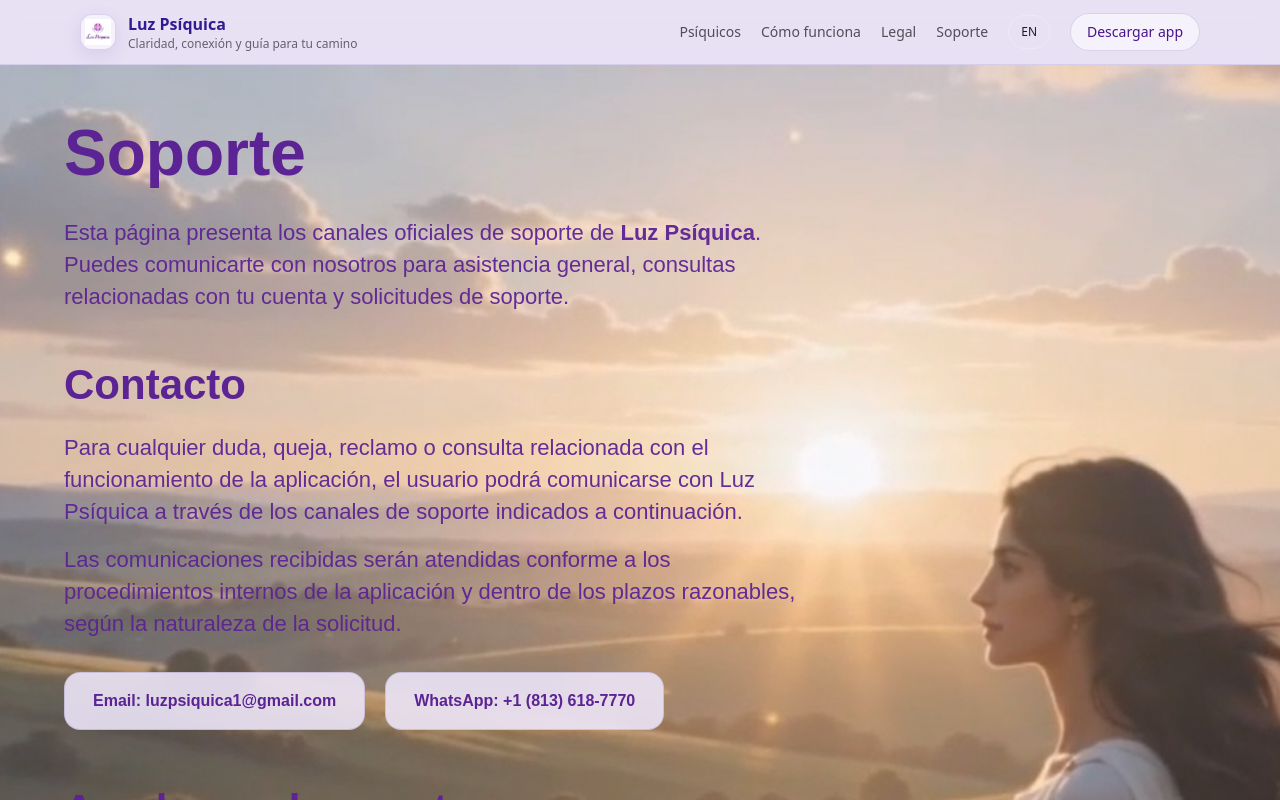
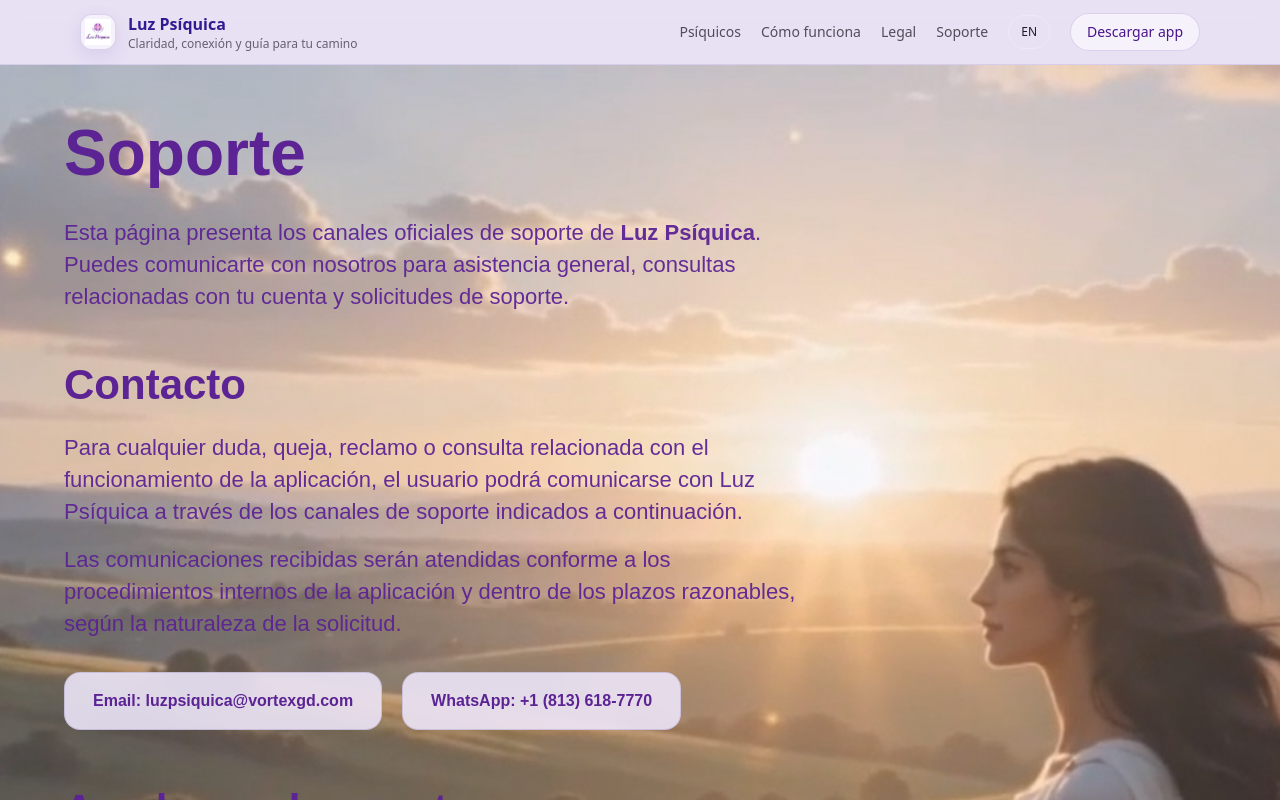
Before and after one commit to andreslo77/luzpsiquica-web, a Next.js app: page /es/legal/account-deletion in a window 1280 px wide. Shown: the top 800 px of the page. Built offline with nearby package versions, Linux system fonts and the light colour scheme.

Commit message:
app/[lang]/legal/account-deletion/page.tsx modified

```diff
--- a/app/[lang]/legal/account-deletion/page.tsx
+++ b/app/[lang]/legal/account-deletion/page.tsx
@@ -5,7 +5,7 @@
   params: Promise<{ lang: string }> | { lang: string };
 };
 
-const SUPPORT_EMAIL = "luzpsiquica1@gmail.com";
+const SUPPORT_EMAIL = "luzpsiquica@vortexgd.com";
 const WHATSAPP_DISPLAY = "+1 (813) 618-7770";
 const WHATSAPP_LINK = "https://wa.me/18136187770";
 
```
